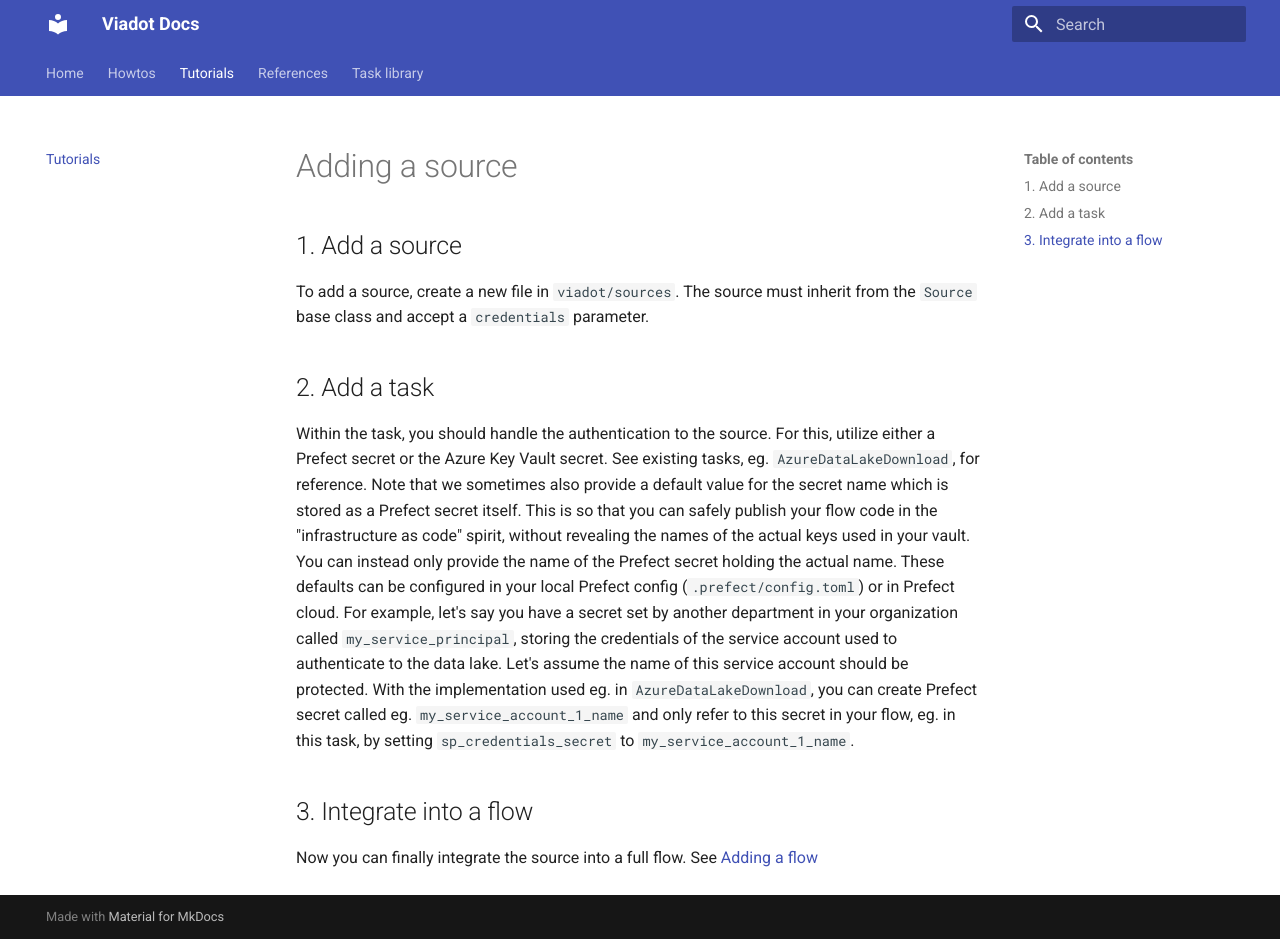
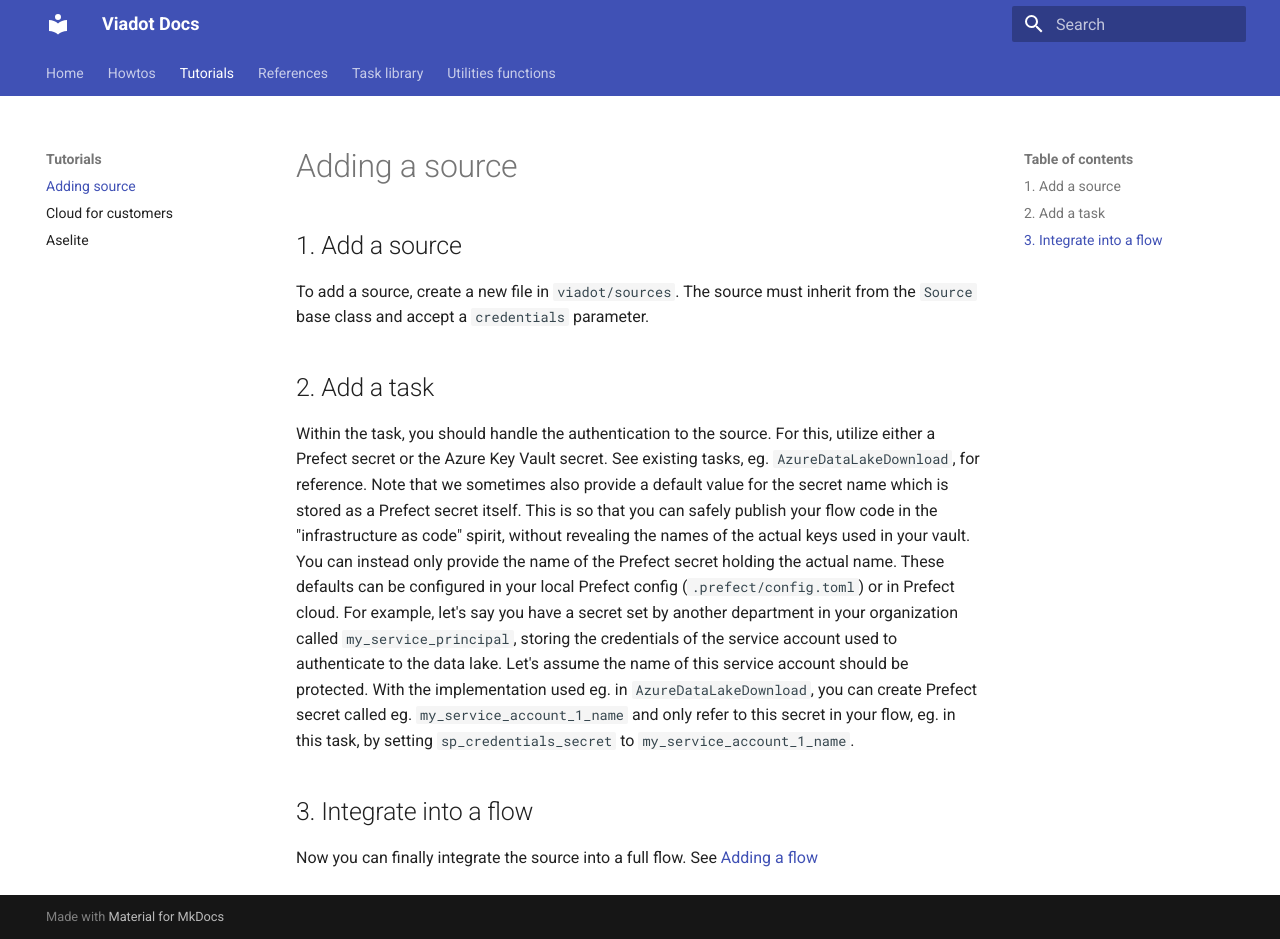
Before and after one commit to dyvenia/viadot, an MkDocs documentation site: the page built from docs/tutorials/adding_source.md, in a window 1280 px wide and 939 px high. Built offline with MkDocs 1.6.1 and Material for MkDocs 9.7.7, drawn with Linux system fonts in a browser that asks for light colours.

Commit message:
📝 mkdocs update

```diff
--- a/mkdocs.yml
+++ b/mkdocs.yml
@@ -6,13 +6,20 @@
       - "Config File": howtos/config_file.md
       - "Running a task": "howtos/running_tasks.md"
       - Flows: howtos/flows.md
-  - Tutorials: tutorials/adding_source.md
+      - "State handlers": "howtos/state_handlers.md"
+      - "Multiple Flows": "howtos/multipleflows.md"
+  - Tutorials:
+      - "Adding source": tutorials/adding_source.md
+      - "Cloud for customers": tutorials/cloud_for_customers.md
+      - "Aselite": tutorials/aselite.md
   - References:
       - "SQL Sources": references/sql_sources.md
       - "API Sources": references/api_sources.md
       - "Flows library": references/flows_library.md
-  - Task library: references/task_library.md
-
+  - Task library:
+      - "Tasks": tasks/task_library.md
+      - "Utilities tasks": tasks/taks_utils.md
+  - Utilities functions: utils/utils.md
 theme:
   name: "material"
   features:
```
